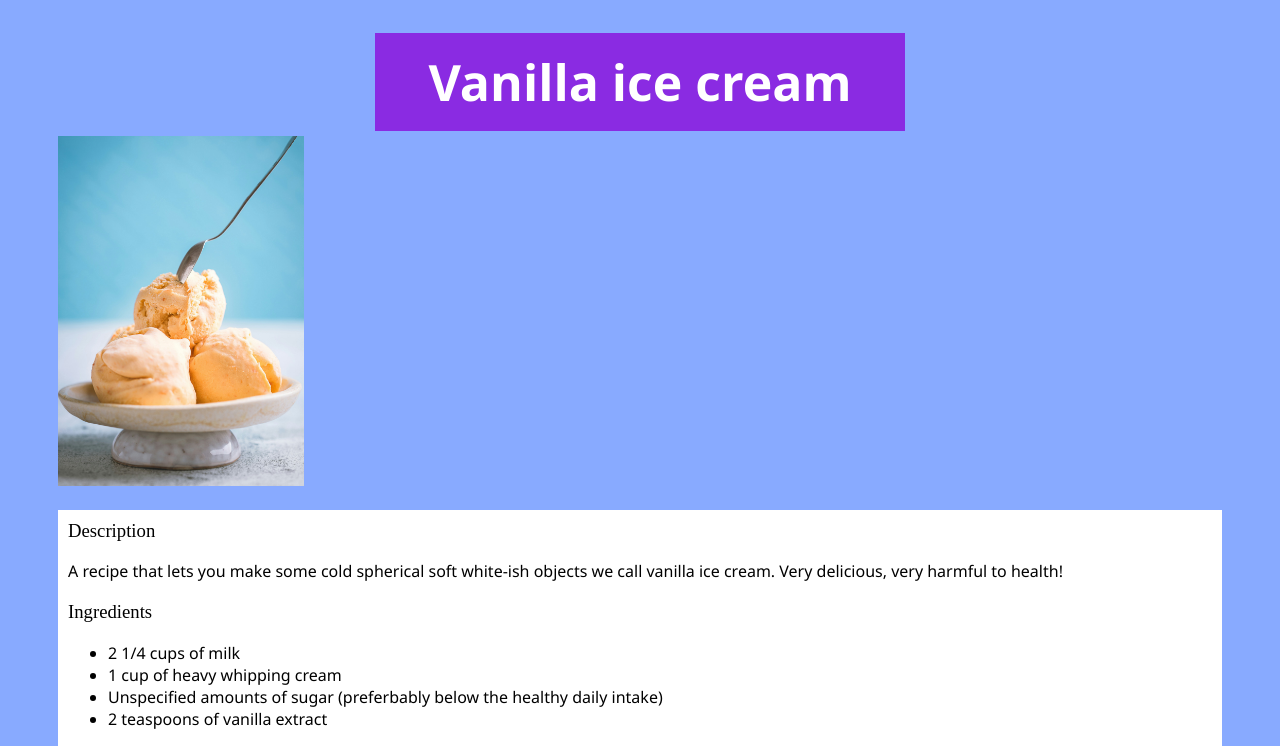
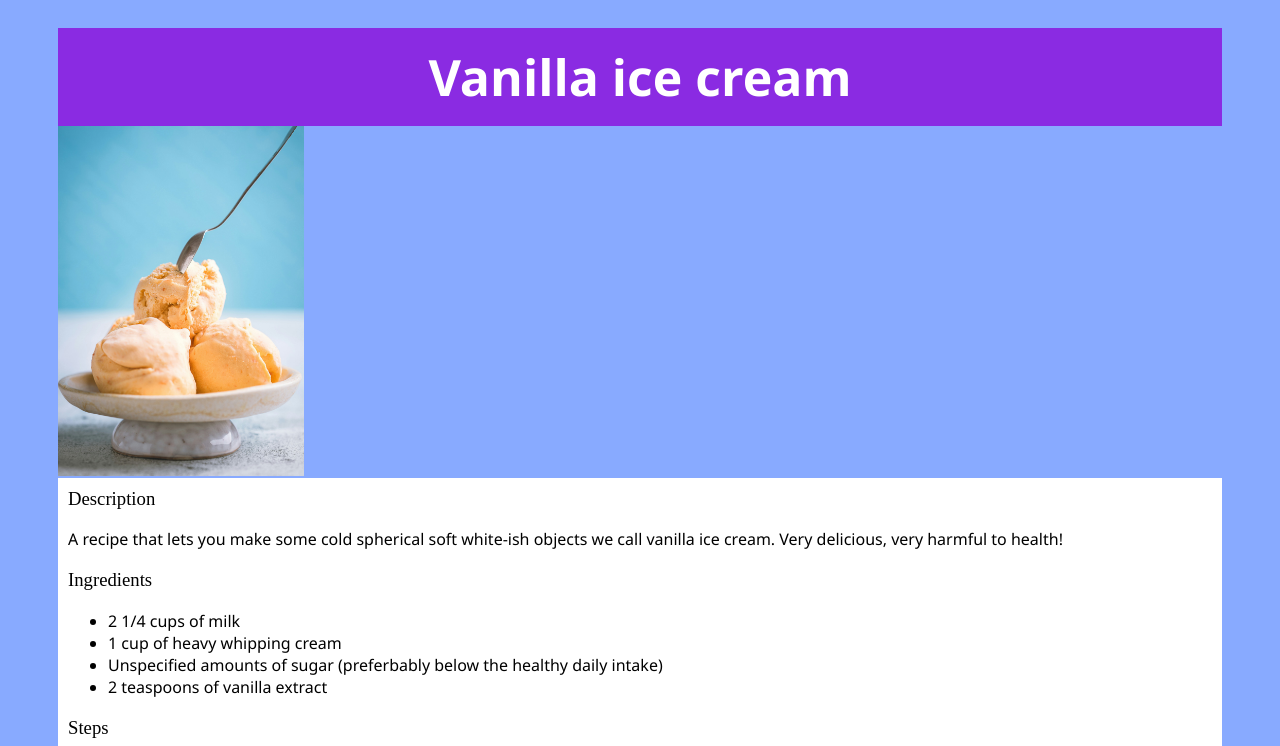
Before and after one commit to J0e-Quan/odin-recipes, a plain HTML site: page recipes/vanilla-ice-cream.html in a window 1280 px wide. Shown: the top 746 px of the page. Drawn offline with Linux system fonts and the light colour scheme.

Commit message:
Adjust padding and margin of boxes

```diff
--- a/styles.css
+++ b/styles.css
@@ -6,8 +6,7 @@ h1 {
     font-weight: bold;
     background-color: blueviolet;
     padding: 15px;
-    width: 500px;
-    margin: 5px auto
+    margin: 0px
 }
 
 * {
@@ -23,6 +22,7 @@ body {
 .content {
     background-color: #ffffff;
     padding: 0px 10px;
+    margin-top: -22px;
 }
 
 h2 {
@@ -46,3 +46,7 @@ a {
 .last-element {
     padding-bottom: 10px;
 }
+
+img {
+    margin-bottom: 0px;
+}
```
